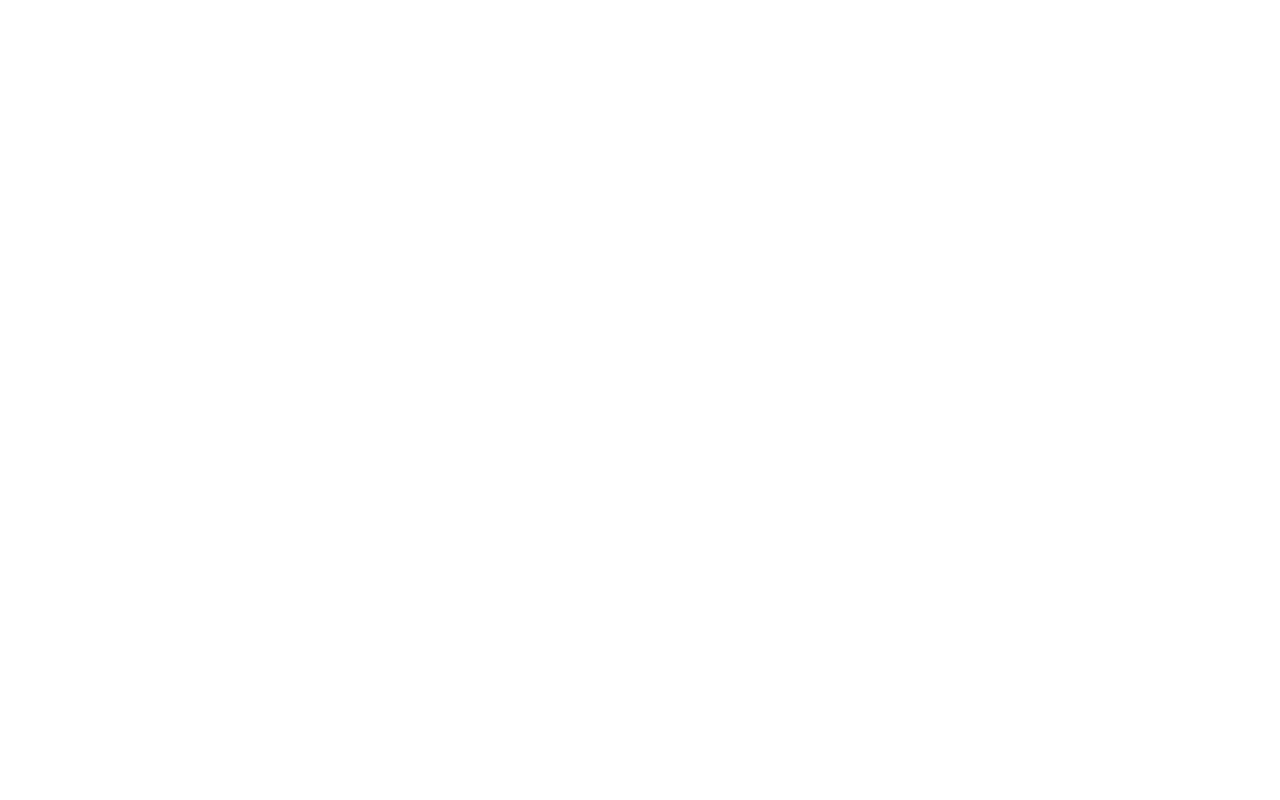
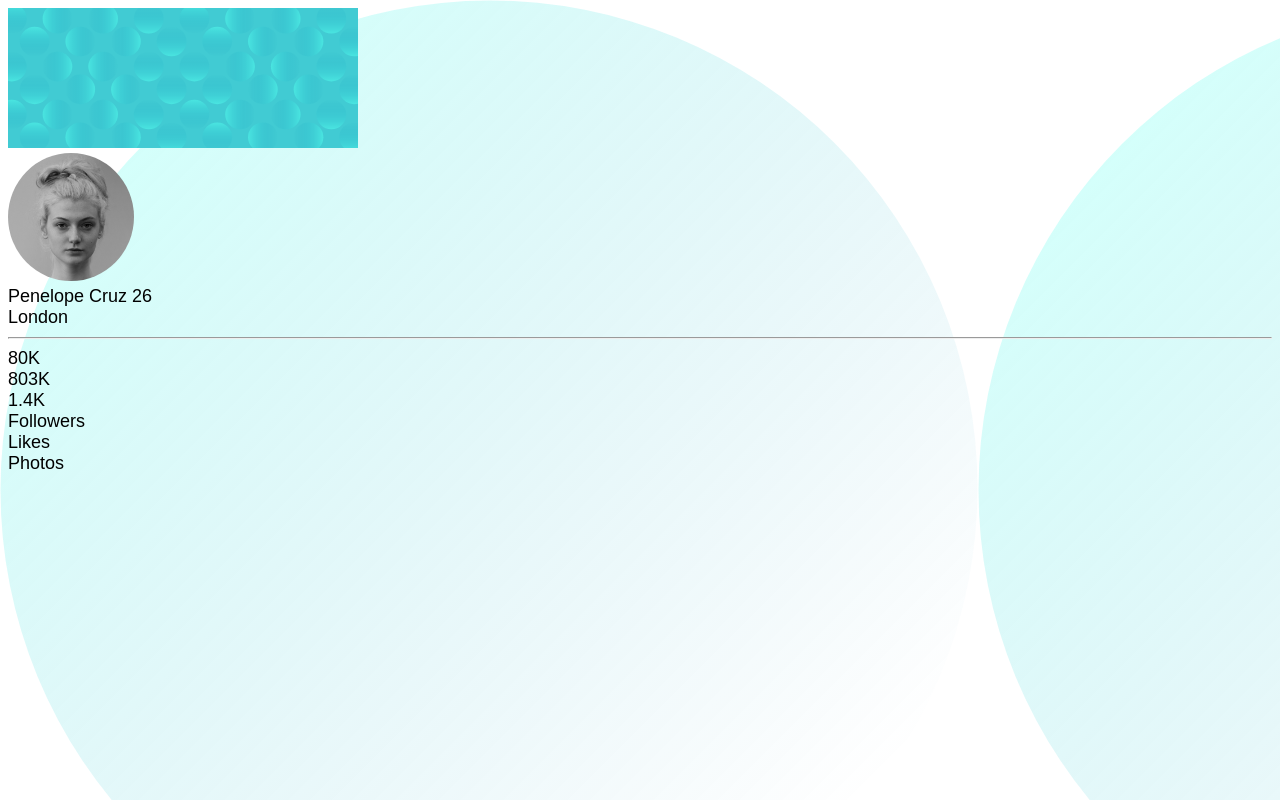
Before and after one commit to Richard-A-Grey/Profile_Card_Component, a plain HTML site: page index.html in a window 1280 px wide. Drawn offline with Linux system fonts and the light colour scheme.

Commit message:
HTML updates

```diff
--- a/index.html
+++ b/index.html
@@ -7,6 +7,26 @@
     <link rel="stylesheet" href="style.css">
 </head>
 <body>
-
+    <div class="container">
+        <div class="container-top"><img src="images/bg-pattern-card.svg" alt="background image"></div>
+        <div class="profile-container"><img src="images/profile-image.jpg" alt="profile image"></div>
+        <div class="middle-container">
+            <div class="tittle">Penelope Cruz <span class="number">26</span></div>
+            <div class="location">London</div>
+            <hr class="line">
+        </div>
+        <div class="end-container">
+            <div class="row-one-numbers">
+                <div class="number1">80K</div>
+                <div class="number2">803K</div>
+                <div class="number3">1.4K</div>
+            </div>
+            <div class="row-two-text">
+                <div class="text1">Followers</div>
+                <div class="text2">Likes</div>
+                <div class="text3">Photos</div>
+            </div>
+        </div>
+    </div>
 </body>
 </html>
--- a/style.css
+++ b/style.css
@@ -6,7 +6,17 @@ body{
     font-family: sans-serif;
     height: 0 auto;
     padding-top: 0%;
+    background-image: url(images/bg-pattern-bottom.svg);
 }
+.profile-container img{
+    width: 10%;
+    border-radius: 100%;
+}
+
+
+
+
+
 Dark cyan: hsl(185, 75%, 39%)
 Very dark desaturated blue: hsl(229, 23%, 23%)
 Dark grayish blue: hsl(227, 10%, 46%)
```
Also changed, not shown: images/profile-image.jpg (added).
